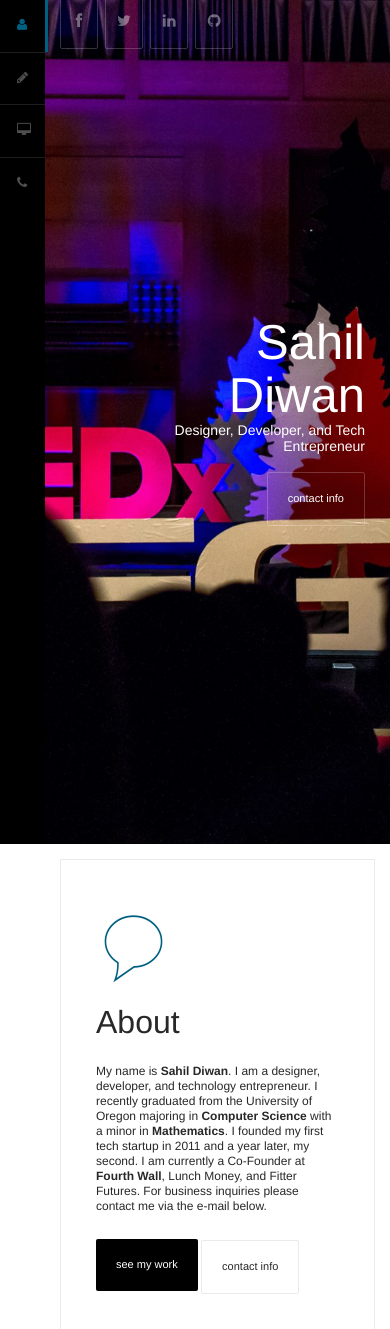
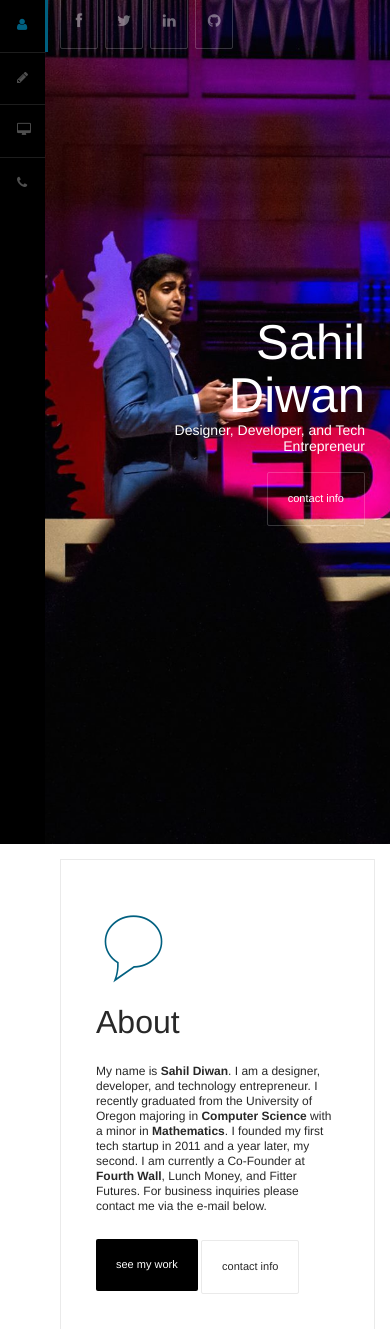
Before and after one commit to sahildiwan/sahildiwan.com, a PHP site: page / in a window 390 px wide. Shown: the top 1329 px of the page. Run offline with PHP 8.4, Linux system fonts and the light colour scheme; some libraries are stand-ins or nearby versions.

Commit message:
content update

```diff
--- a/css/style.css
+++ b/css/style.css
@@ -2093,3 +2093,70 @@ ul.social-icons li a:hover i {
   -webkit-animation-name: flip-in;
   animation-name: flip-in;
 }
+
+/*------------------------------------------
+  Responsive Grid Media Queries - 1280, 1024, 768, 480
+   1280-1024   - desktop (default grid)
+   1024-768    - tablet landscape
+   768-480     - tablet
+   480-less    - phone landscape & smaller
+--------------------------------------------*/
+@media all and (min-width: 1024px) and (max-width: 1280px) { }
+
+@media all and (min-width: 768px) and (max-width: 1024px) {
+}
+
+@media all and (min-width: 480px) and (max-width: 768px) {
+}
+
+@media all and (max-width: 480px) {
+	#profile {
+		background: url(../images/backgrounds/profile-bg-mobile.jpg) top center no-repeat;
+		background-size: cover;
+	}
+}
+
+
+/* Portrait */
+@media screen and (orientation:portrait) { /* Portrait styles here */
+	#profile {
+		background: url(../images/backgrounds/profile-bg-mobile.jpg) top center no-repeat;
+		background-size: cover;
+	}
+}
+/* Landscape */
+@media screen and (orientation:landscape) { /* Landscape styles here */ }
+
+
+/* CSS for iPhone, iPad, and Retina Displays */
+
+/* Non-Retina */
+@media screen and (-webkit-max-device-pixel-ratio: 1) {
+}
+
+/* Retina */
+@media only screen and (-webkit-min-device-pixel-ratio: 1.5),
+only screen and (-o-min-device-pixel-ratio: 3/2),
+only screen and (min--moz-device-pixel-ratio: 1.5),
+only screen and (min-device-pixel-ratio: 1.5) {
+}
+
+/* iPhone Portrait */
+@media screen and (max-device-width: 480px) and (orientation:portrait) {
+	#profile {
+		background: url(../images/backgrounds/profile-bg-mobile.jpg) top center no-repeat;
+		background-size: cover;
+	}
+}
+
+/* iPhone Landscape */
+@media screen and (max-device-width: 480px) and (orientation:landscape) {
+}
+
+/* iPad Portrait */
+@media screen and (min-device-width: 481px) and (orientation:portrait) {
+}
+
+/* iPad Landscape */
+@media screen and (min-device-width: 481px) and (orientation:landscape) {
+}
--- a/index.html
+++ b/index.html
@@ -121,7 +121,7 @@
                             <i class="title-icon text-primary flaticon-speech43"></i>
                             <h3>About</h3>
                             <p>My name is <b>Sahil Diwan</b>. I am a designer, developer, and technology entrepreneur. I recently graduated from the University of Oregon majoring in <b>Computer Science</b> with a minor in <b>Mathematics</b>. I founded my first tech startup in 2011 and a year later, my second. I am currently a Co-Founder at <b>Fourth Wall</b>, Lunch Money, and Fitter Futures. For business inquiries please contact me via the e-mail below.</p>
-                            <a href="#blog" class="btn btn-black">see my work</a>  <a href="#contact" class="btn btn-default">contact info</a>
+                            <a href="#portfolio" class="btn btn-black">see my work</a>  <a href="#contact" class="btn btn-default">contact info</a>
                         </div>
                     </div>
 
```
Also changed, not shown: images/backgrounds/profile-bg-mobile.jpg (added), images/portfolio/fw_screen.png, images/portfolio/fw_screen1.png (added).
